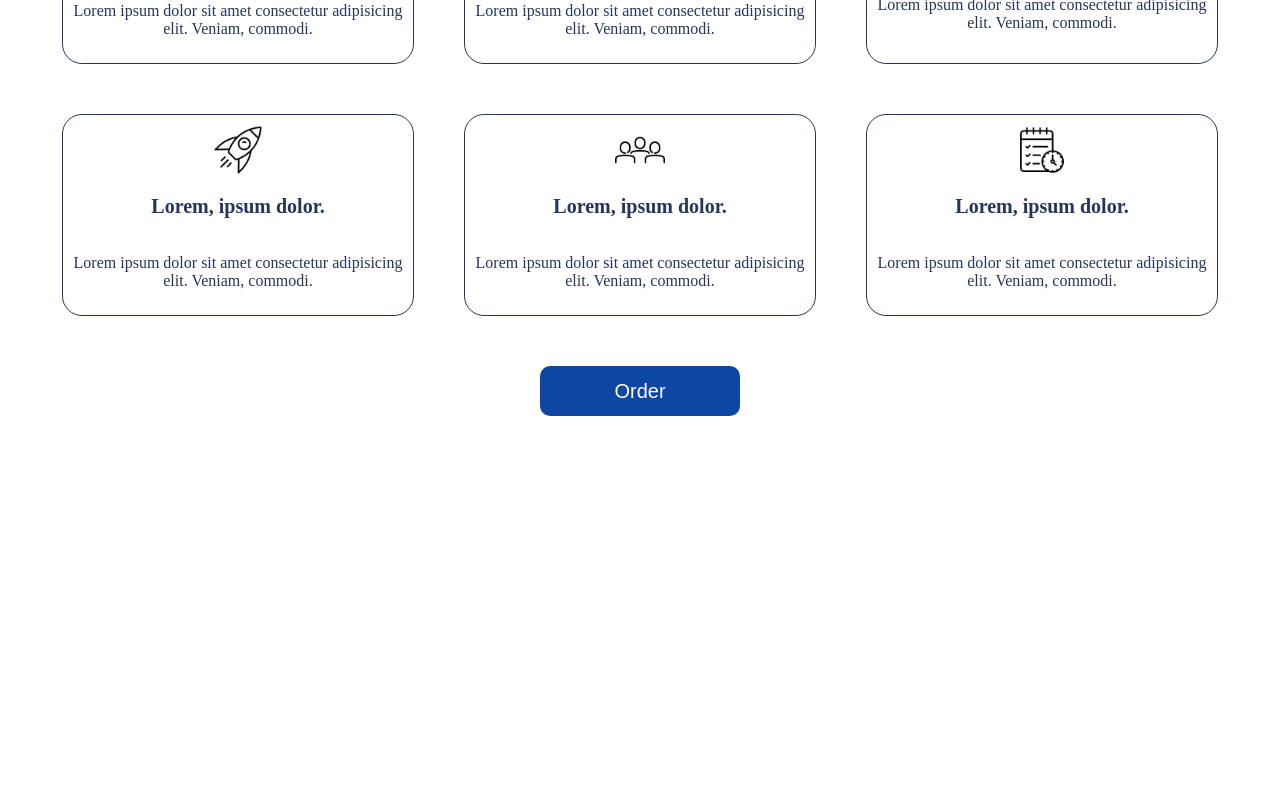
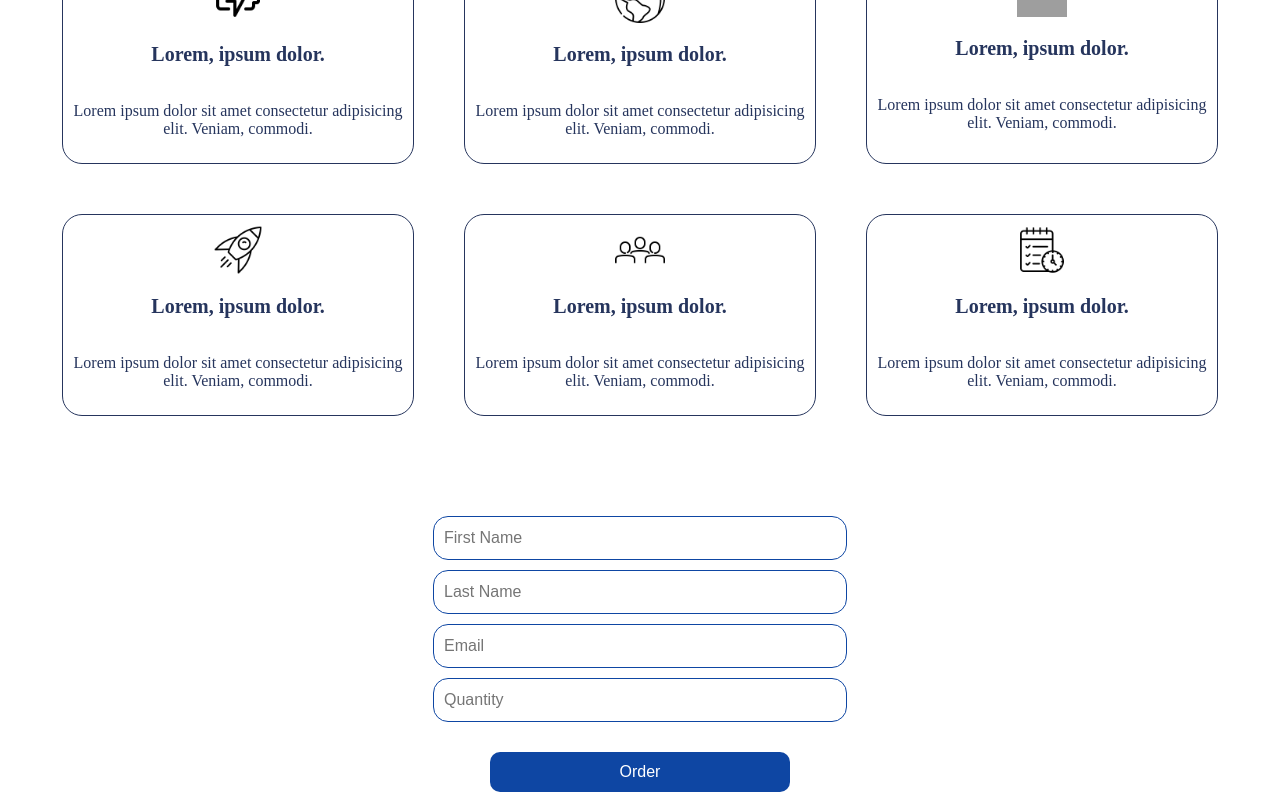
Before and after one commit to Venera00/TechWave, a React (Vite) app: page / in a window 1280 px wide. Shown: the part 947-1747 px from the top of the page. Before the commit the page ends 1371 px from the top, so only its background shows below. Built offline with nearby package versions, Linux system fonts and the light colour scheme; grey boxes are pictures that could not be loaded.

Commit message:
Add ordering form

```diff
--- /dev/null
+++ b/src/components/OrderForm/OrderForm.jsx
@@ -0,0 +1,89 @@
+import React from "react";
+import { Formik, Form, Field, ErrorMessage } from "formik";
+import * as Yup from "yup";
+import styles from "./OrderForm.module.scss";
+
+const OrderForm = () => {
+  const validationSchema = Yup.object().shape({
+    firstName: Yup.string().required("First Name is required"),
+    lastName: Yup.string().required("Last Name is required"),
+    email: Yup.string().email("Invalid email").required("Email is required"),
+    quantity: Yup.number().required("Quantity is required"),
+  });
+
+  const initialValues = {
+    firstName: "",
+    lastName: "",
+    email: "",
+  };
+
+  return (
+    <div>
+      <Formik
+        initialValues={initialValues}
+        validationSchema={validationSchema}
+        onSubmit={(values, { setSubmitting, resetForm }) => {
+          setTimeout(() => {
+            alert(JSON.stringify(values, null, 2));
+            resetForm();
+            setSubmitting(false);
+          }, 400);
+        }}
+      >
+        {({ isSubmitting }) => (
+          <Form className={styles.form}>
+            <div>
+              <Field
+                type="text"
+                name="firstName"
+                placeholder="First Name"
+                className={styles.input}
+              />
+              <ErrorMessage
+                name="firstName"
+                component="div"
+                className="error"
+              />
+            </div>
+            <div>
+              <Field
+                type="text"
+                name="lastName"
+                placeholder="Last Name"
+                className={styles.input}
+              />
+              <ErrorMessage name="lastName" component="div" className="error" />
+            </div>
+            <div>
+              <Field
+                type="email"
+                name="email"
+                placeholder="Email"
+                className={styles.input}
+              />
+              <ErrorMessage name="email" component="div" className="error" />
+            </div>
+            <div>
+              <Field
+                type="number"
+                name="number"
+                placeholder="Quantity"
+                className={styles.input}
+              />
+              <ErrorMessage name="quantity" component="div" className="error" />
+            </div>
+            <button
+              type="submit"
+              disabled={isSubmitting}
+              className={styles.submit_btn}
+            >
+              Order
+            </button>
+          </Form>
+        )}
+      </Formik>
+    </div>
+  );
+};
+
+export default OrderForm;
--- /dev/null
+++ b/src/components/OrderForm/OrderForm.module.scss
@@ -0,0 +1,38 @@
+.form {
+  margin-top: 100px;
+  display: flex;
+  align-items: center;
+  flex-direction: column;
+  gap: 10px;
+}
+
+.input {
+  width: 400px;
+  height: 40px;
+  outline: none;
+  border: none;
+  border: 1px solid #0e46a3;
+  border-radius: 15px;
+  padding-left: 10px;
+  font-size: 16px;
+}
+
+.submit_btn {
+  margin-top: 20px;
+  width: 300px;
+  height: 40px;
+  background-color: #0e46a3;
+  border: none;
+  cursor: pointer;
+  border-radius: 10px;
+  color: #ffffff;
+  font-size: 16px;
+}
+
+.submit_btn:hover {
+  background-color: #26355d;
+}
+
+.error {
+  color: red;
+}
--- a/src/pages/MainPage/MainPage.jsx
+++ b/src/pages/MainPage/MainPage.jsx
@@ -1,5 +1,6 @@
 import React from "react";
 import Header from "../../components/Header/Header";
+import OrderForm from "../../components/OrderForm/OrderForm";
 import mainImg from "../../assets/mainImg.jpg";
 import chargeIcon from "../../assets/chargeIcon.png";
 import globeIcon from "../../assets/globeIcon.png";
@@ -18,6 +19,8 @@ const MainPage = () => {
         <img src={mainImg} alt="AR image" />
         <h1>TechWave - an immersive augmented reality experience</h1>
       </div>
+
+      <button className={styles.order_btn}>Order now</button>
 
       <div className={styles.about_section}>
         <div className={styles.card}>
@@ -70,7 +73,7 @@ const MainPage = () => {
         </div>
       </div>
 
-      <button className={styles.order_btn}>Order</button>
+      <OrderForm />
     </div>
   );
 };
--- a/src/pages/MainPage/MainPage.module.scss
+++ b/src/pages/MainPage/MainPage.module.scss
@@ -44,7 +44,7 @@ h1 {
 
 .order_btn {
   margin-top: 50px;
-  width: 200px;
+  width: 300px;
   height: 50px;
   border-radius: 10px;
   outline: none;
```
